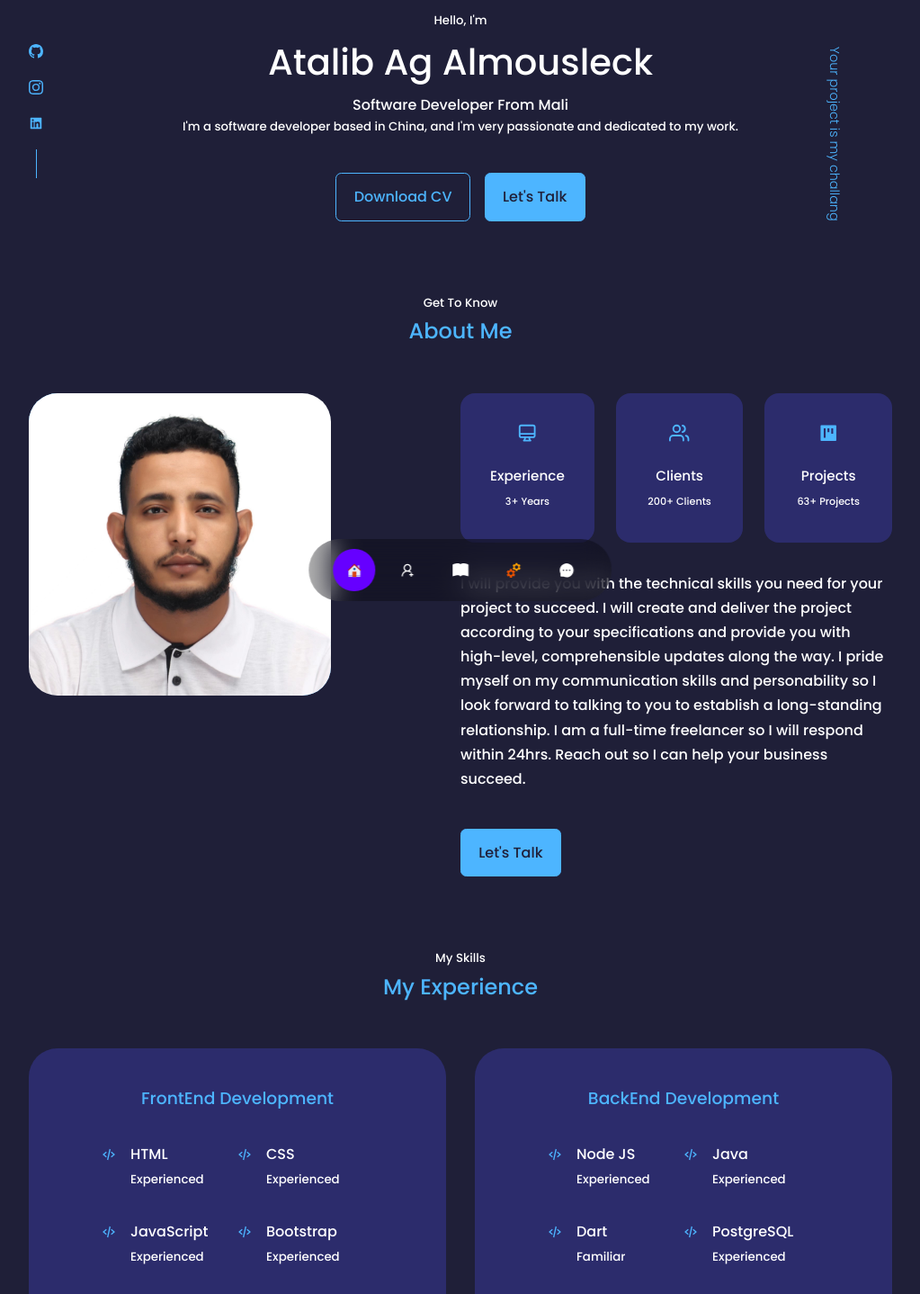
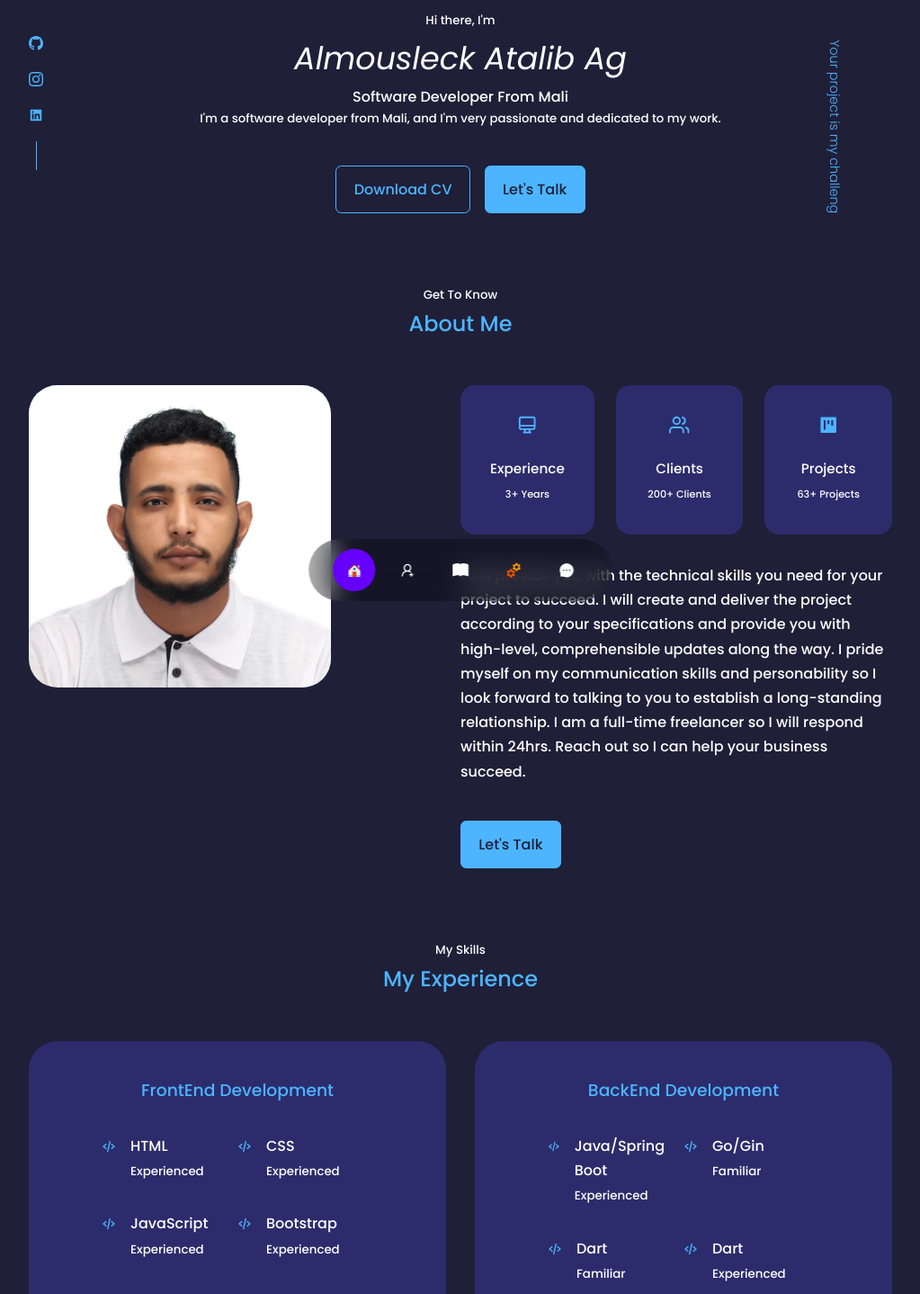
Before and after one commit to AtalibAgAlmousleck/react-portfolio, a React (Create React App) app: page / in a window 1280 px wide. Shown: the part 100-1538 px from the top of the page at 90% size, without its empty margins (128-1151 px from the left). Built offline with nearby package versions, Linux system fonts and the light colour scheme.

Commit message:
section two

```diff
--- a/src/components/experience/Experience.jsx
+++ b/src/components/experience/Experience.jsx
@@ -47,6 +47,13 @@ const Experience = () => {
               <small className='text-light'>Experienced</small>
               </div>
             </article>
+            <article className='experience__details'>
+              <BiCodeAlt className='experience__details-icon' />
+              <div>
+              <h4>Flutter</h4>
+              <small className='text-light'>Experienced</small>
+              </div>
+            </article>
           </div>
         </div>
 
@@ -56,15 +63,15 @@ const Experience = () => {
             <article className='experience__details'>
               <BiCodeAlt className='experience__details-icon' />
               <div>
-              <h4>Node JS</h4>
+              <h4>Java/Spring Boot</h4>
               <small className='text-light'>Experienced</small>
               </div>
             </article>
             <article className='experience__details'>
               <BiCodeAlt className='experience__details-icon' />
               <div>
-              <h4>Java</h4>
-              <small className='text-light'>Experienced</small>
+              <h4>Go/Gin</h4>
+              <small className='text-light'>Familiar</small>
               </div>
             </article>
             <article className='experience__details'>
@@ -77,7 +84,7 @@ const Experience = () => {
             <article className='experience__details'>
               <BiCodeAlt className='experience__details-icon' />
               <div>
-              <h4>PostgreSQL</h4>
+              <h4>Dart</h4>
               <small className='text-light'>Experienced</small>
               </div>
             </article>
@@ -91,7 +98,7 @@ const Experience = () => {
             <article className='experience__details'>
               <BiCodeAlt className='experience__details-icon' />
               <div>
-              <h4>MySQL</h4>
+              <h4>PostgreSQL</h4>
               <small className='text-light'>Experienced</small>
               </div>
             </article>
--- a/src/components/header/CTA.jsx
+++ b/src/components/header/CTA.jsx
@@ -1,5 +1,6 @@
 import React from 'react'
-import CV from '../../assets/cv.pdf'
+//import CV from '../../assets/cv.pdf'
+import CV from '../../assets/resume.pdf'
 
 const CTA = () => {
   return (
--- a/src/components/header/Header.jsx
+++ b/src/components/header/Header.jsx
@@ -9,10 +9,10 @@ const Header = () => {
   return (
     <header>
     <div className="container header__container">
-      <h5>Hello, I'm</h5>
-      <h1>Atalib Ag Almousleck</h1>
+      <h5>Hi there, I'm</h5>
+      <h1 className='hello'>Almousleck Atalib Ag</h1>
       <h4>Software Developer From Mali</h4>
-      <h5 className='text-light'>I'm a software developer based in China, and I'm very passionate and dedicated to my work.</h5>
+      <h5 className='text-light'>I'm a software developer from Mali, and I'm very passionate and dedicated to my work.</h5>
       <CTA />
       <HeaderSocials />
        {/* 2:16:17 */}
@@ -20,7 +20,7 @@ const Header = () => {
         <img src={DEMO} alt="" />
       </div> */}
 
-      <a href="#contact" className='scroll_down'>Your project is my challange</a>
+      <a href="#contact" className='scroll_down'>Your project is my challenge</a>
     </div>
    </header>
   )
--- a/src/components/header/header.css
+++ b/src/components/header/header.css
@@ -34,6 +34,11 @@ header {
     width: 1px;
     height: 2rem;
     background: var(--color-primary);
+}
+
+.hello {
+    font-style: italic;
+    font-size: 35px;
 }
 
 /* ====== Header img ====== */
--- a/src/components/projects/Projects.jsx
+++ b/src/components/projects/Projects.jsx
@@ -4,6 +4,7 @@ import './project.css'
 import WEB2 from '../../assets/web2.jpg'
 import WEB3 from '../../assets/web3.jpg'
 import FLUTTER from '../../assets/flutter.jpg'
+import FLUTTER2 from '../../assets/ecom.png'
 import WEB1 from '../../assets/web1.png'
 import SPRING from '../../assets/spring.png'
 import EXPRESS from '../../assets/express.png'
@@ -29,8 +30,8 @@ const data = [
   },
   {
     id: 4,
-    image: WEB1,
-    title: 'News Blog application for client',
+    image: FLUTTER2,
+    title: 'Flutter and Firebase Androi and iOS online shop',
     github: 'https://github.com'
   },
   {
```
Also changed, not shown: src/assets/ecom.png (added), 1 other file (tests, documents, lock files or other folders).
